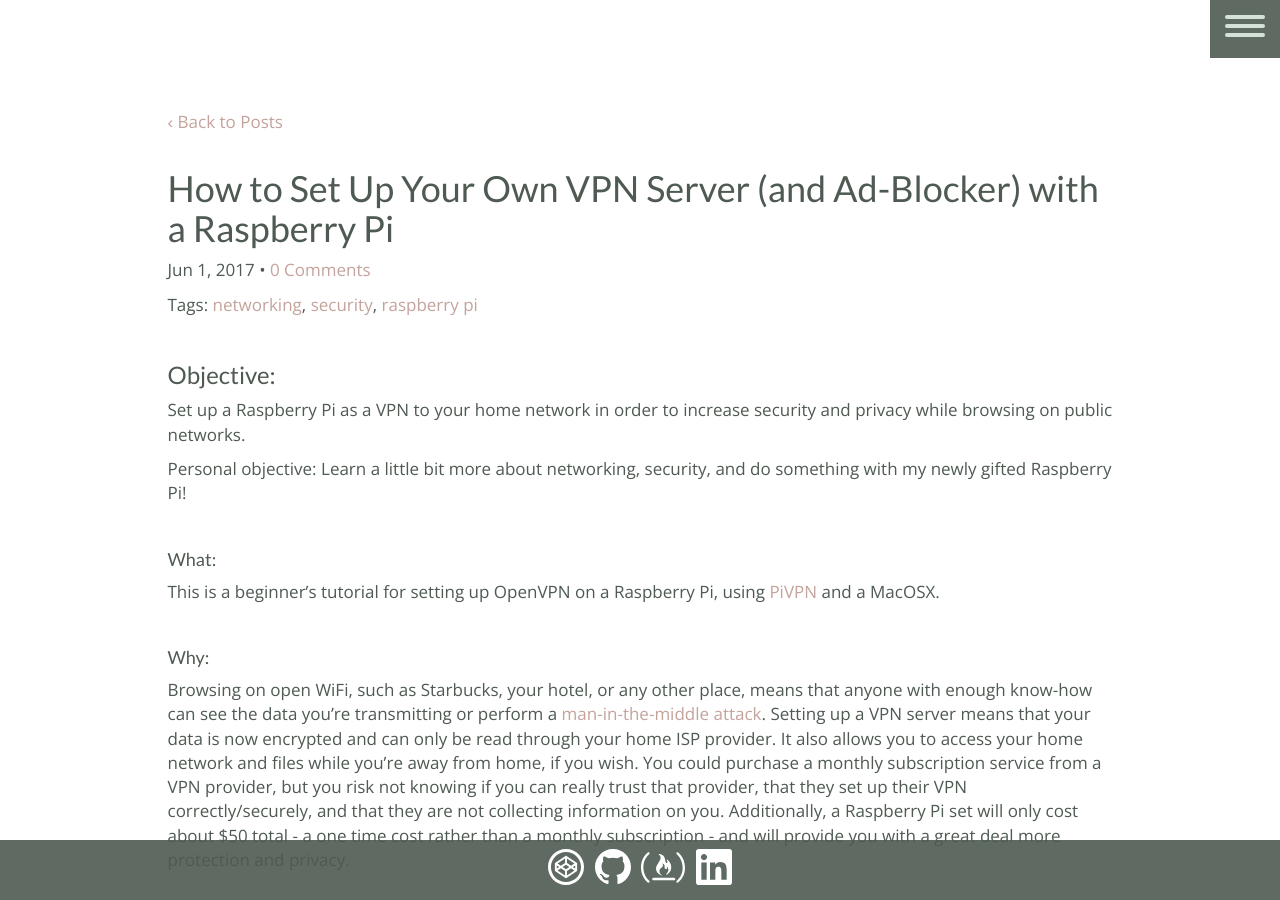
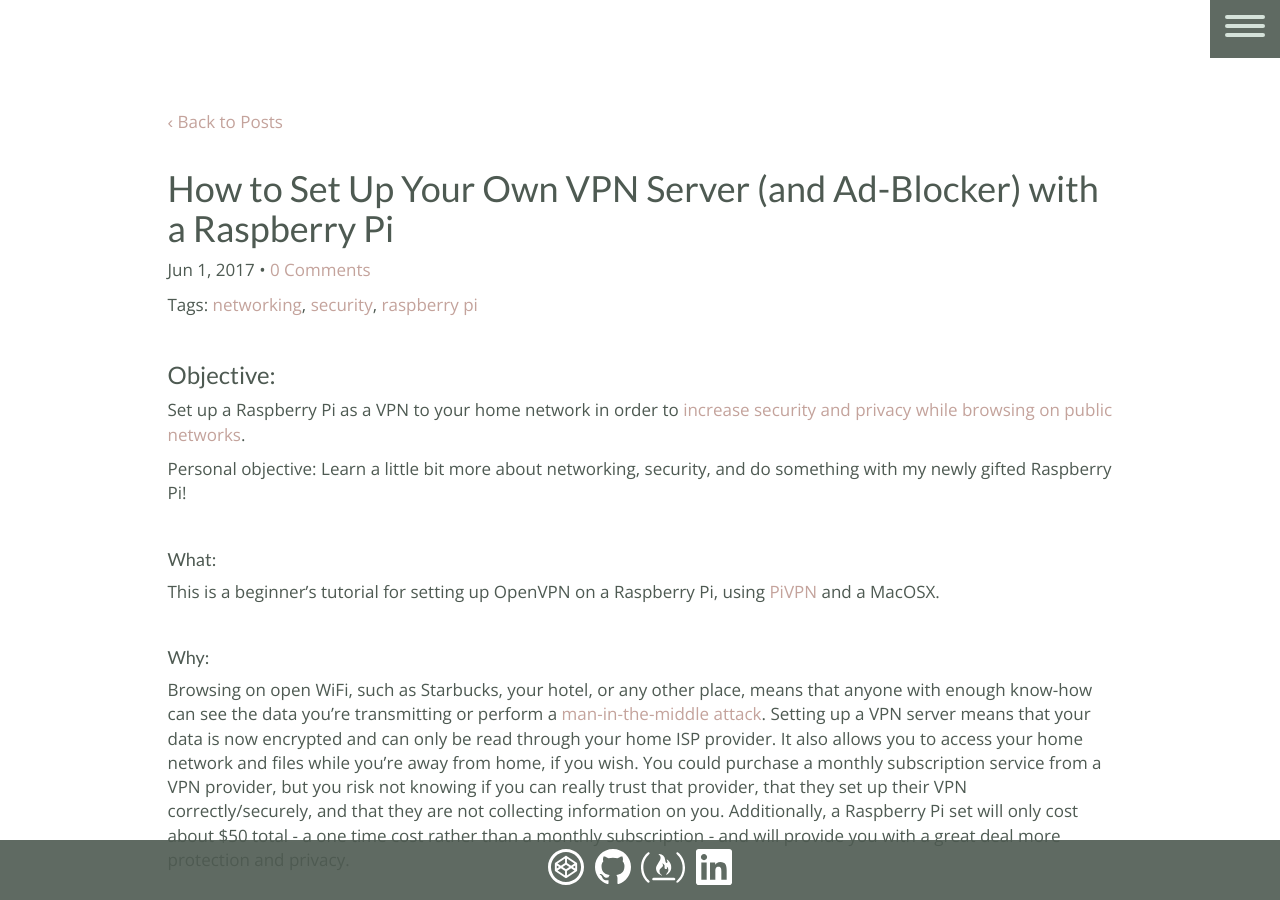
Before and after one commit to jttyeung/jttyeung.github.io, a Jekyll site: the page built from _posts/2017-06-01-raspberry-pi-vpn-setup.md, in a window 1280 px wide and 900 px high. Built offline with Jekyll 4.4.1, drawn with Linux system fonts in a browser that asks for light colours; nearby versions of some CDN libraries; comment, search, counter and statistics services are not loaded; some of the changed lines change nothing that is shown.

Commit message:
added educational video link

```diff
--- a/_posts/2017-06-01-raspberry-pi-vpn-setup.md
+++ b/_posts/2017-06-01-raspberry-pi-vpn-setup.md
@@ -8,7 +8,7 @@ comments: true
 
 
 ### Objective:
-Set up a Raspberry Pi as a VPN to your home network in order to increase security and privacy while browsing on public networks.
+Set up a Raspberry Pi as a VPN to your home network in order to [increase security and privacy while browsing on public networks][wifi safety].
 
 Personal objective: Learn a little bit more about networking, security, and do something with my newly gifted Raspberry Pi!
 
@@ -180,7 +180,7 @@ Ad-free surfing, woohoo!
 
 
 
-
+[wifi safety]: https://www.youtube.com/watch?v=XcghUy-8VRA
 [1password]: https://1password.com/
 [raspbian]: https://www.raspberrypi.org/downloads/raspbian/
 [pi]: https://www.amazon.com/gp/product/B01CD5VC92/ref=as_li_tl?ie=UTF8&camp=1789&creative=9325&creativeASIN=B01CD5VC92&linkCode=as2&tag=jttyeung-20&linkId=76a85cb2b5057513ccf3c6c3dac941f1
```
